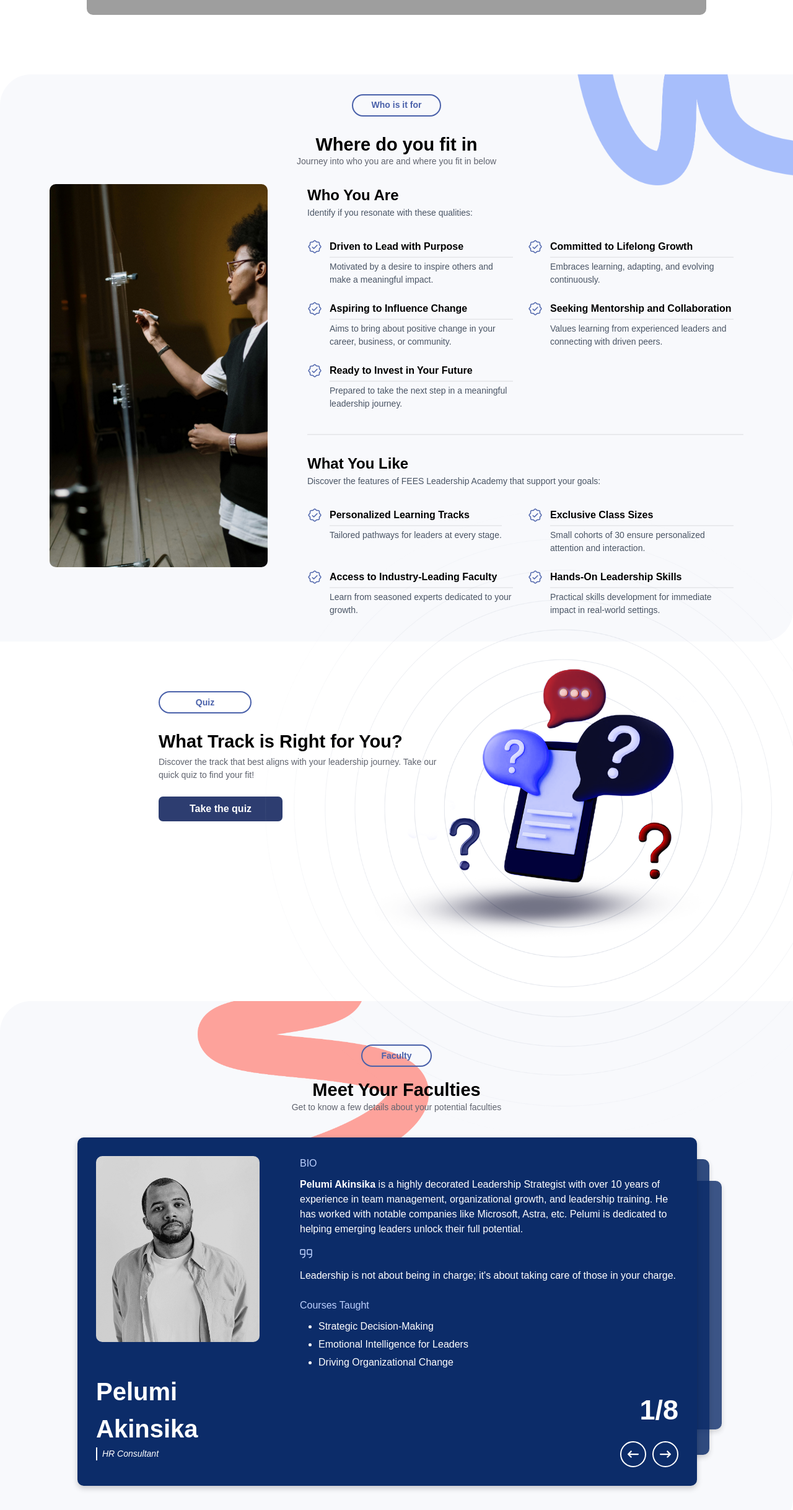
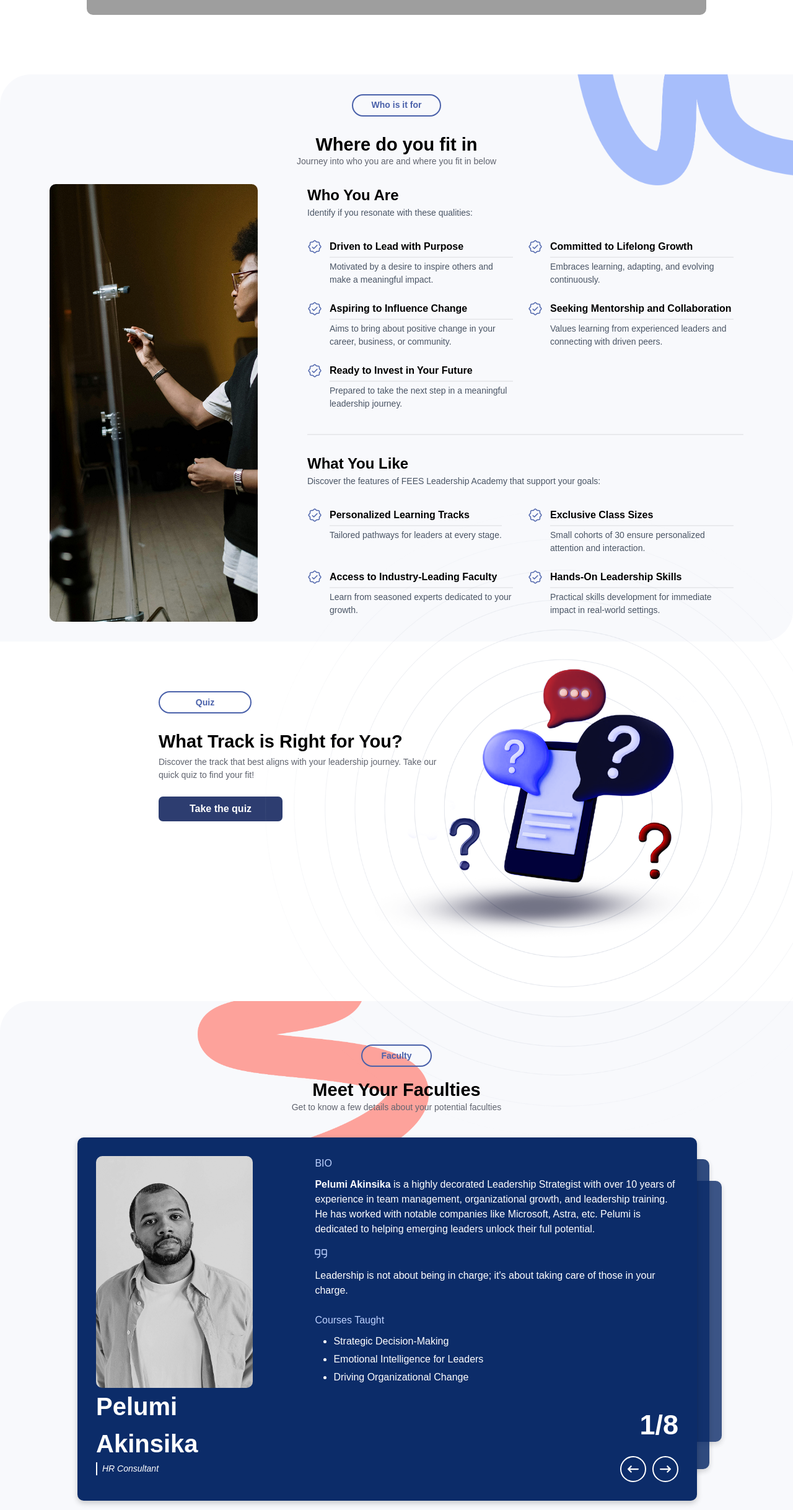
Before and after one commit to Afolabi-Ridwan/fees, a React (Vite) app: page / in a window 1280 px wide. Shown: the part 1514-3950 px from the top of the page at 62% size. Built offline with nearby package versions, Linux system fonts and the light colour scheme; grey boxes are pictures that could not be loaded.

Commit message:
adjustment on profile card and who you are section

```diff
--- a/src/index.css
+++ b/src/index.css
@@ -259,7 +259,6 @@ border: solid 2px rgba(236, 74, 10, 1);
 
 .cards-container {
     position: relative;
-    width: 1000px;
     max-width: 1200px;
     margin: 20px 30px 20px 0;
     transition: height 0.3s ease-in-out;
@@ -284,13 +283,13 @@ border: solid 2px rgba(236, 74, 10, 1);
 
 .card-content {
     display: flex;
-    justify-content: space-between;
-    gap: 20px;
+    align-items: stretch;
+    gap: 100px;
 }
 
 .card-image img {
     width: 264px;
-    height: 300px;
+    height: 100%;
     object-fit: cover;
     object-position: top;
     border-radius: 10px;
--- a/src/pages/Home/FacultiesSection/ProfileCard.tsx
+++ b/src/pages/Home/FacultiesSection/ProfileCard.tsx
@@ -17,7 +17,6 @@ const ProfileCard = () => {
             for (const entry of entries) {
                 const height = entry.contentRect.height;
                 setActiveHeight(height);
-                console.log("ResizeObserver height:", height);
             }
         });
 
@@ -36,7 +35,7 @@ const ProfileCard = () => {
 
     return (
         <div
-            className="cards-container"
+            className="cards-container w-[1000px]  max-lg:w-[85%]"
             style={{ height: activeHeight ? `${activeHeight}px` : "auto" }}
         >
             {cardsData.map((card, i) => {
--- a/src/pages/Home/WhoYouAreSection/WhoYouAreSection.tsx
+++ b/src/pages/Home/WhoYouAreSection/WhoYouAreSection.tsx
@@ -10,13 +10,9 @@ const WhoYouAreSection = () => {
 
             <h1 className="text-[29px]  max-md:text-[24px] max-sm:text-[21px] z-[2] font-[600] mt-6 text-center"> Where do you fit in</h1>
             <p className="text-gray text-[14px] max-sm:text-[12px] leading-[10px]">Journey into who you are and where you fit in below </p>
-            <div className="w-[100%] flex max-md:flex-col mt-8">
-                <div className="md:w-[50%] w-[100%]">
-                    <img src={displayImg} loading="lazy" alt="displayImg" className="w-[100%] md:h-[auto] rounded-[10px] h-[550px] object-cover object-top" />
-                </div>
-                <div className="w-[100%] md:ml-16 max-md:mt-6">
+            <div className="w-[100%]  h-[100%] flex max-lg:flex-col mt-8 items-stretch gap-20 max-lg:gap-8">
+                    <img src={displayImg} loading="lazy" alt="displayImg" className="w-[30%] max-lg:w-[100%] max-lg:h-[600px]  rounded-[10px] h-auto object-cover object-top z-2" />
                     <LeadershipFeatures />
-                </div>
             </div>
         </section>
     )
```
